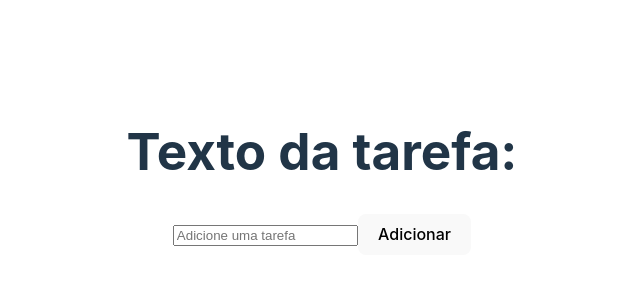
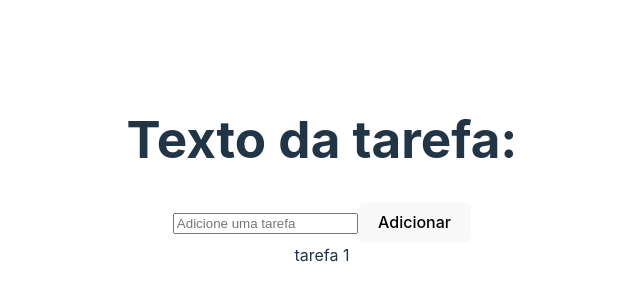
Before and after one commit to JoaoVictorio/M1.S09.S10-lista-exercicioReact, a React (Vite) app: page / in a window 1280 px wide. Shown: the part 228-528 px from the top of the page, without its empty margins (318-958 px from the left). Built offline with nearby package versions, Linux system fonts and the light colour scheme.

Commit message:
termina ex4

```diff
--- a/src/App.jsx
+++ b/src/App.jsx
@@ -1,19 +1,24 @@
-import React, { useState } from 'react';
+import { useState } from 'react'
 import './App.css'
-import  CardAdicionar from "./components/CardAdicionar";
+import  CardAdicionar from "./components/CardAdicionar"
 
 function App() {
 
-  const [listaTarefas, setListaTarefas] = useState([
-    {textoTarefa: "tarefa1",
-    finalizado: false
-    }
-  ]);
+  const [listaTarefas, setListaTarefas] = useState([{id: 1, textoTarefa: "tarefa 1", finalizado: false}
+  ])
+
+  const adicionarTarefa = (texto) => {
+    const novaTarefa = {id: listaTarefas.length + 1, textoTarefa: texto, finalizado: false}
+
+
+  setListaTarefas([...listaTarefas, novaTarefa])
+  }
 
 
   return (
     <>
-     <CardAdicionar />
+     <CardAdicionar adicionarTarefa={adicionarTarefa}/>
+     <div>{listaTarefas.map(tarefa => (<span>{tarefa.textoTarefa}</span>))}</div>
     </>
   )
 }
--- a/src/components/CardAdicionar/index.jsx
+++ b/src/components/CardAdicionar/index.jsx
@@ -1,6 +1,6 @@
 import { useState } from "react";
 
-function CardAdicionar() {
+function CardAdicionar(props) {
 
   const [textoTarefa, setTextoTarefa] = useState("")
 
@@ -11,7 +11,7 @@ function CardAdicionar() {
       value={textoTarefa}
       onChange={(evento) => setTextoTarefa(evento.target.value)}
       placeholder="Adicione uma tarefa" />
-      <button onClick={() => {}}>Adicionar</button>
+      <button onClick={() => props.adicionarTarefa(textoTarefa)}>Adicionar</button>
     </div>
   )
 }
```
